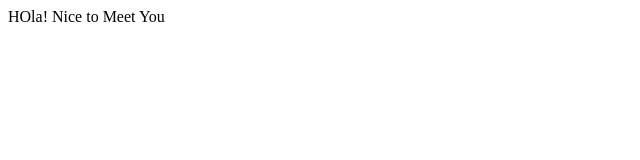
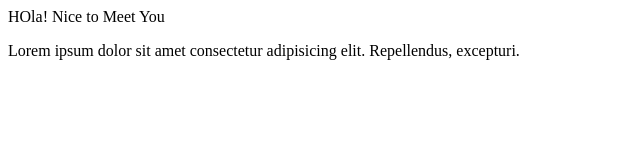
Before and after one commit to PAVAN-538/learn-git, a plain HTML site: page index.html in a window 1280 px wide. Shown: the whole page, without its empty margins (0-640 px from the left). Drawn offline with Linux system fonts and the light colour scheme.

Commit message:
Updated paragraph

```diff
--- a/index.html
+++ b/index.html
@@ -7,5 +7,7 @@
 </head>
 <body>
     HOla! Nice to Meet You
+
+    <p>Lorem ipsum dolor sit amet consectetur adipisicing elit. Repellendus, excepturi.</p>
 </body>
 </html>
```
